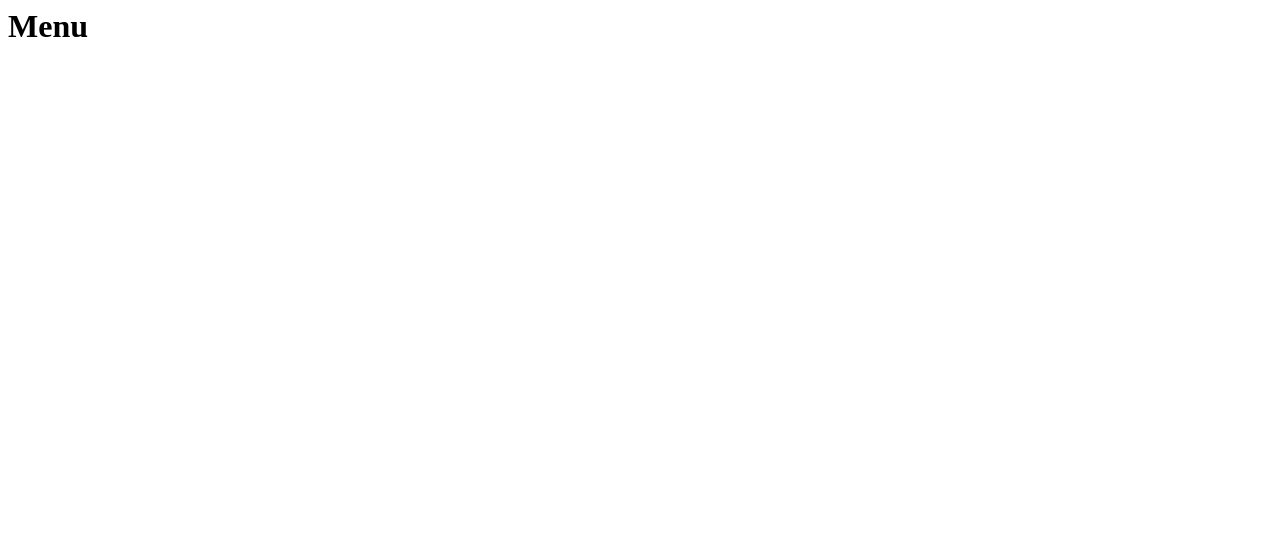
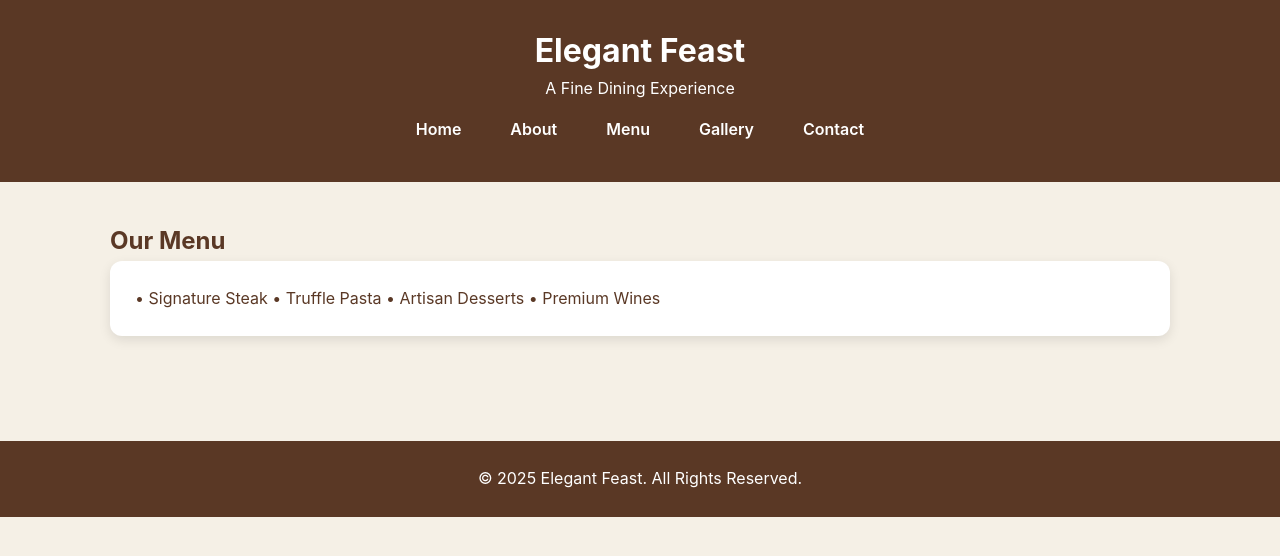
Before and after one commit to boatengedwin-design/elegantfeast, a plain HTML site: page menu.html in a window 1280 px wide. Drawn offline with Linux system fonts and the light colour scheme.

Commit message:
Add files via upload

```diff
--- a/menu.html
+++ b/menu.html
@@ -1 +1,30 @@
-<h1>Menu</h1>
+
+<!DOCTYPE html>
+<html lang="en">
+<head>
+<meta charset="UTF-8">
+<title>Menu - Elegant Feast</title>
+<link rel="stylesheet" href="style.css">
+</head>
+<body>
+<header>
+  <h1>Elegant Feast</h1>
+  <p>A Fine Dining Experience</p>
+  <nav>
+    <ul>
+      <li><a href="index.html">Home</a></li>
+      <li><a href="about.html">About</a></li>
+      <li><a href="menu.html">Menu</a></li>
+      <li><a href="gallery.html">Gallery</a></li>
+      <li><a href="contact.html">Contact</a></li>
+    </ul>
+  </nav>
+</header>
+
+<section><h2>Our Menu</h2><div class='card'><p>• Signature Steak • Truffle Pasta • Artisan Desserts • Premium Wines</p></div></section>
+
+<footer>
+  <p>© 2025 Elegant Feast. All Rights Reserved.</p>
+</footer>
+</body>
+</html>
--- a/style.css
+++ b/style.css
@@ -1 +1,21 @@
-body{background:#f5f0e6;color:#5a3825;}
+
+:root {
+  --beige: #f5f0e6;
+  --brown: #5a3825;
+  --brown-light: #8a5f48;
+  --grey: #666666;
+  --white: #ffffff;
+  --radius: 12px;
+  --transition: 0.3s ease;
+  --font-main: 'Inter', sans-serif;
+}
+* { margin:0; padding:0; box-sizing:border-box; font-family:var(--font-main); }
+body { background:var(--beige); color:var(--brown); line-height:1.6; }
+header { background:var(--brown); color:var(--white); padding:25px; text-align:center; }
+nav ul { display:flex; justify-content:center; gap:25px; list-style:none; padding:15px 0; }
+nav a { color:var(--white); text-decoration:none; font-weight:600; padding:6px 12px; border-radius:var(--radius); transition:var(--transition); }
+nav a:hover { background:var(--brown-light); }
+.hero { background:var(--white); padding:80px 20px; text-align:center; border-radius:var(--radius); margin:40px auto; max-width:1100px; box-shadow:0 4px 12px rgba(0,0,0,0.1); }
+section { max-width:1100px; margin:auto; padding:40px 20px; }
+.card { background:var(--white); padding:25px; border-radius:var(--radius); box-shadow:0 4px 12px rgba(0,0,0,0.1); margin-bottom:25px; }
+footer { text-align:center; padding:25px; background:var(--brown); color:var(--white); margin-top:40px; }
```
Also changed, not shown: about.html (+30 -1 lines), contact.html (+30 -1 lines), gallery.html (+30 -1 lines), index.html (+30 -1 lines).
